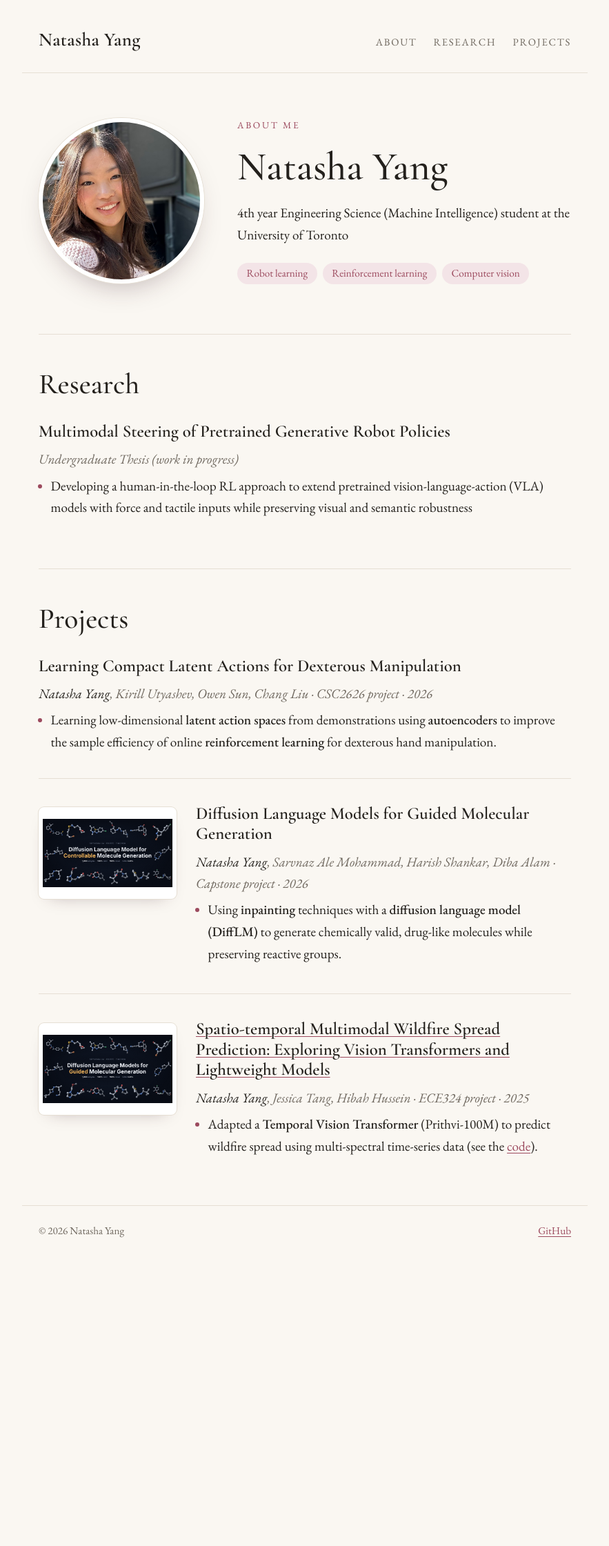
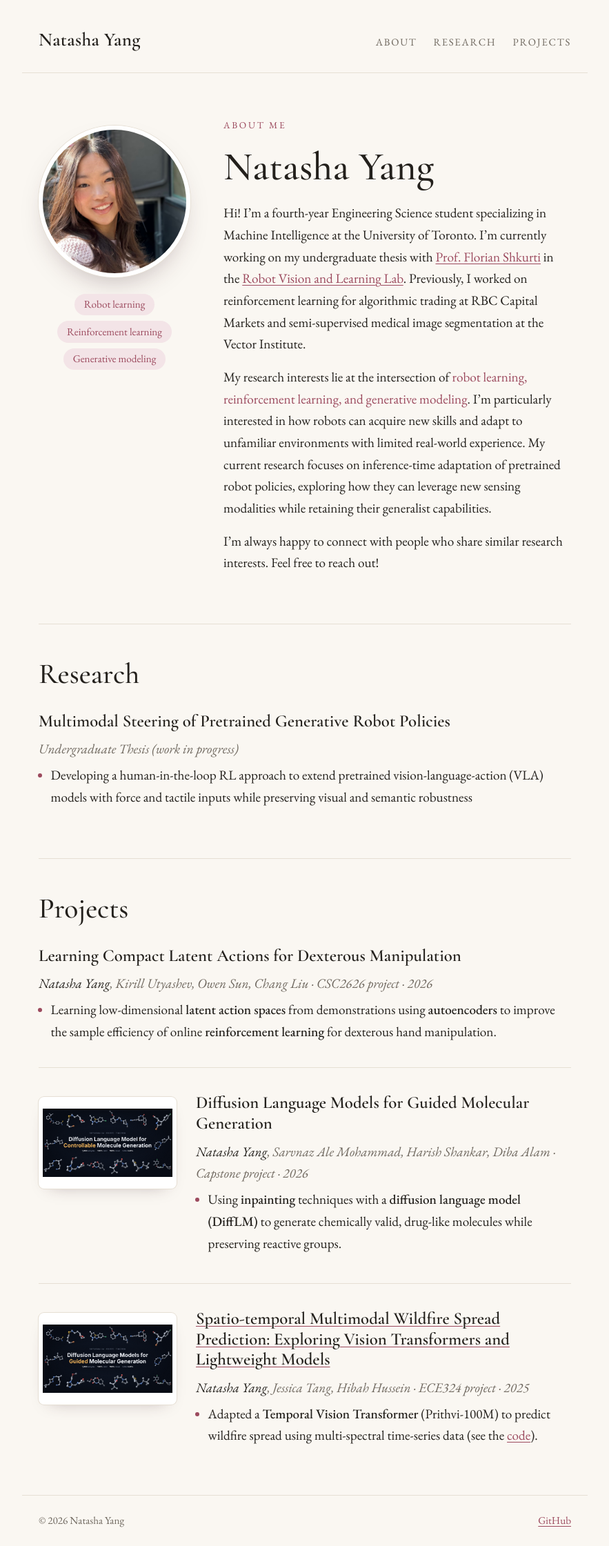
Before and after one commit to Natasha-Yang/Natasha-Yang.github.io, a Jekyll site: the page built from index.md, in a window 1280 px wide. Shown: the whole page at 69% size, without its empty margins (198-1081 px from the left). Built offline with Jekyll 4.4.1, drawn with Linux system fonts in a browser that asks for light colours; before the commit the page ends 1821 px from its top, so only the background shows below that.

Commit message:
fix intro

```diff
--- a/_layouts/home.html
+++ b/_layouts/home.html
@@ -2,16 +2,18 @@
 layout: default
 ---
 <section class="hero" id="about">
-  <img class="portrait" src="{{ page.photo | relative_url }}" alt="Portrait of {{ site.title }}">
-  <div class="intro">
-    <p class="eyebrow">{{ page.title }}</p>
-    <h1 class="hero-name">{{ site.title }}</h1>
-    {{ content }}
+  <div class="hero-aside">
+    <img class="portrait" src="{{ page.photo | relative_url }}" alt="Portrait of {{ site.title }}">
     {% if page.interests %}
       <ul class="tags">
         {% for tag in page.interests %}<li>{{ tag }}</li>{% endfor %}
       </ul>
     {% endif %}
+  </div>
+  <div class="intro">
+    <p class="eyebrow">{{ page.title }}</p>
+    <h1 class="hero-name">{{ site.title }}</h1>
+    {{ content }}
   </div>
 </section>
 
--- a/assets/css/site.css
+++ b/assets/css/site.css
@@ -111,15 +111,23 @@ h1, h2, h3 {
 /* ---------- Home ---------- */
 .hero {
   display: grid;
-  grid-template-columns: 240px 1fr;
+  grid-template-columns: 220px 1fr;
   gap: 3rem;
-  align-items: center;
+  align-items: start;
   padding-top: 1rem;
 }
 
+.hero-aside {
+  display: flex;
+  flex-direction: column;
+  align-items: center;
+  gap: 1.5rem;
+  padding-top: .75rem;
+}
+
 .portrait {
-  width: 240px;
-  height: 240px;
+  width: 220px;
+  height: 220px;
   border-radius: 50%;
   object-fit: cover;
   object-position: 50% 35%;
@@ -143,13 +151,16 @@ h1, h2, h3 {
 }
 
 .intro p { margin: 0 0 1rem; }
+.intro p:last-child { margin-bottom: 0; }
+.highlight { color: var(--accent); }
 
 .tags {
   list-style: none;
   padding: 0;
-  margin: 1.5rem 0 0;
+  margin: 0;
   display: flex;
   flex-wrap: wrap;
+  justify-content: center;
   gap: .5rem;
 }
 .tags li {
@@ -262,11 +273,11 @@ section[id] { scroll-margin-top: 2rem; }
   .hero {
     grid-template-columns: 1fr;
     gap: 1.75rem;
-    justify-items: center;
-    text-align: center;
   }
+  .hero-aside { padding-top: 0; gap: 1.25rem; }
   .portrait { width: 190px; height: 190px; }
-  .tags { justify-content: center; }
+  .intro .eyebrow,
+  .intro .hero-name { text-align: center; }
   .project { grid-template-columns: 1fr; gap: 1rem; }
   .thumb { max-width: 320px; }
 }
--- a/index.md
+++ b/index.md
@@ -5,7 +5,7 @@ photo: /assets/images/profile.jpg
 interests:
   - Robot learning
   - Reinforcement learning
-  - Computer vision
+  - Generative modeling
 sections:
   - id: research
     title: Research
@@ -14,4 +14,8 @@ sections:
     title: Projects
     file: projects.md
 ---
-4th year Engineering Science (Machine Intelligence) student at the University of Toronto
+Hi! I’m a fourth-year Engineering Science student specializing in Machine Intelligence at the University of Toronto. I’m currently working on my undergraduate thesis with [Prof. Florian Shkurti](https://www.cs.toronto.edu/~florian/) in the [Robot Vision and Learning Lab](https://rvl.cs.toronto.edu/). Previously, I worked on reinforcement learning for algorithmic trading at RBC Capital Markets and semi-supervised medical image segmentation at the Vector Institute.
+
+My research interests lie at the intersection of <span class="highlight">robot learning, reinforcement learning, and generative modeling</span>. I’m particularly interested in how robots can acquire new skills and adapt to unfamiliar environments with limited real-world experience. My current research focuses on inference-time adaptation of pretrained robot policies, exploring how they can leverage new sensing modalities while retaining their generalist capabilities.
+
+I’m always happy to connect with people who share similar research interests. Feel free to reach out!
```
